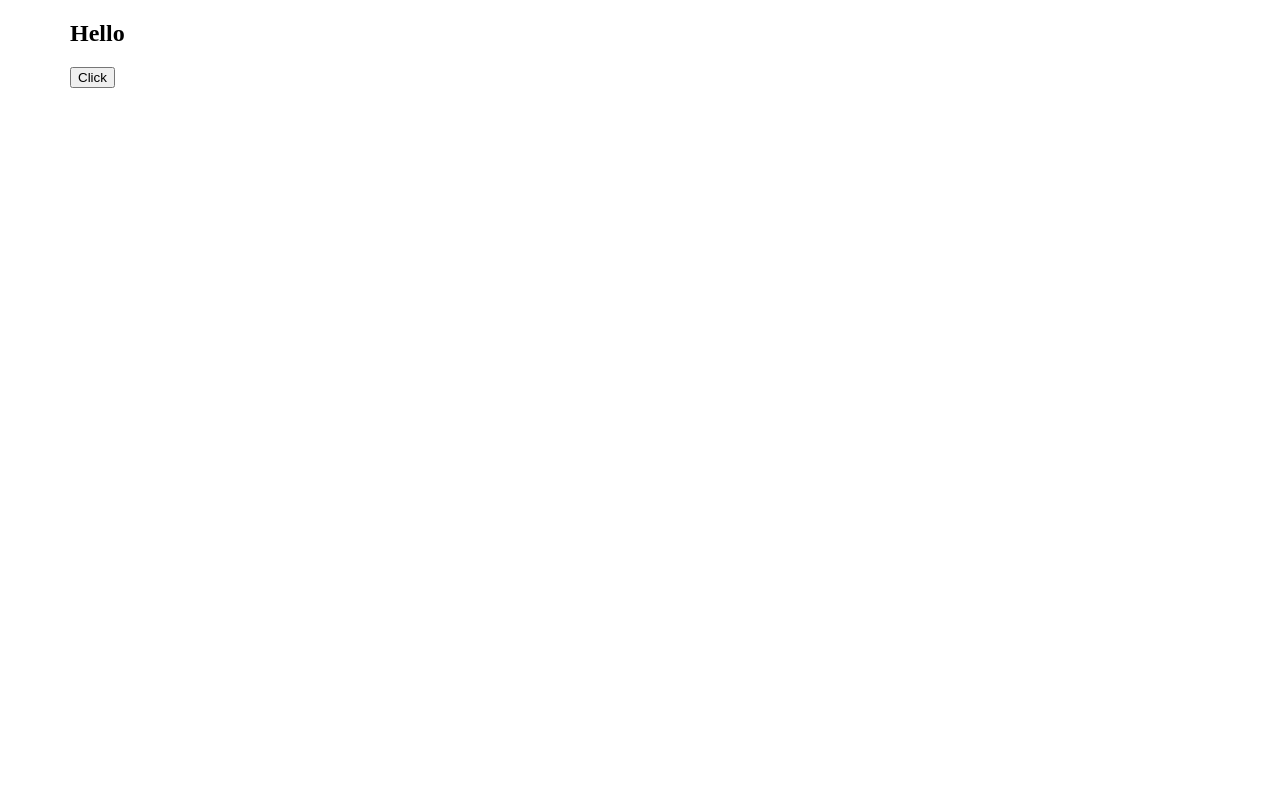
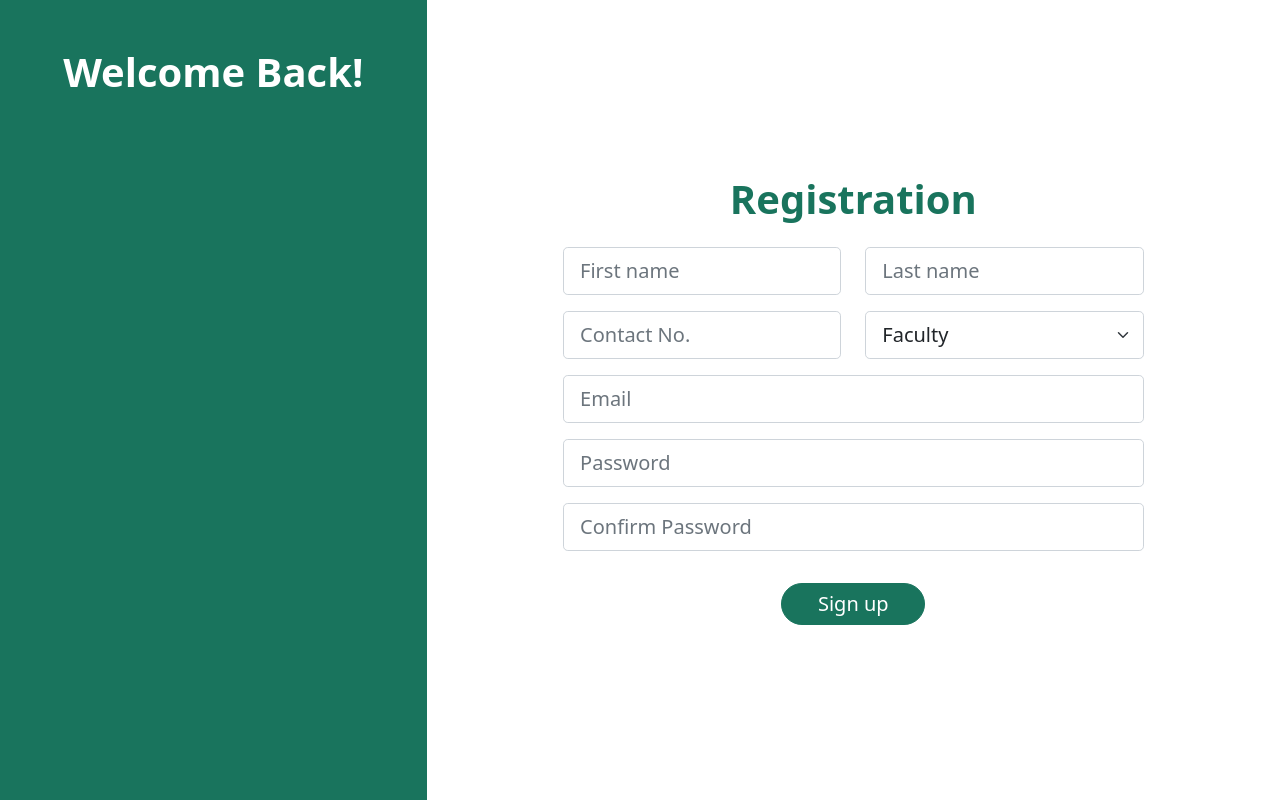
Before and after one commit to DevSelwynJay/Completion-of-Grade-System, a React (Create React App) app: page /registration in a window 1280 px wide. Built offline with nearby package versions, Linux system fonts and the light colour scheme.

Commit message:
registration page started

```diff
--- a/src/App.js
+++ b/src/App.js
@@ -1,16 +1,11 @@
 import './custom_bootstrap/custom_bootstrap.scss';
-
+import Registration from './pages/Registration';
 
 function App() {
   return (
     <div className="App">
 
-       <section className='py-3'>
-         <div className='container'>
-            <h1 className='text-center'>Hello</h1>
-            <button className='btn btn-primary'>Click</button>
-         </div>
-       </section>
+       <Registration/>
 
     </div>
   );
--- a/src/custom_bootstrap/custom_bootstrap.scss
+++ b/src/custom_bootstrap/custom_bootstrap.scss
@@ -1,10 +1,16 @@
-//Dependencies
-@import "../../node_modules/bootstrap/scss/functions";
-@import "../../node_modules/bootstrap/scss/variables";
-@import "../../node_modules/bootstrap/scss/mixins";
+//VARIABLES
+$theme-colors:(
+    "primary": #19745d,
+);
+$headings-color: #19745d;
 
-//Include any optional Bootstrap CSS as needed
-@import "../../node_modules/bootstrap/scss/containers";
-@import "../../node_modules/bootstrap/scss/grid";
+//IMPORT BOOTSTRAP
+@import "../../node_modules/bootstrap/scss/bootstrap.scss";
 
-//Add additional custom code here
+//OVERWRITES
+.btn{
+    border-radius: 50px;
+    width: 9rem;
+    line-height: 1;
+    padding: .6rem;
+}
--- /dev/null
+++ b/src/pages/Registration.js
@@ -0,0 +1,63 @@
+import React from 'react'
+import '../pages/Registration.scss';
+
+
+function Registration(){
+    return(
+      <>
+       <section className='registration'>
+           <div className='container-fluid'>
+            <div className='row'>
+                <div className='col-sm-4 bg-primary p-5'>
+                    <h1 className='text-white fw-bold text-center'>Welcome Back!</h1>
+                </div>
+                <div className='col-sm-8 form'>
+                    <div className='form-container'>
+                    <h1 className='text-center pb-3 fw-bold'>Registration</h1>
+                        <div className='row mb-3'>
+                           <div className='col-sm-6'>
+                              <input type="text" class="form-control form-control-lg" placeholder="First name"/>
+                           </div>
+                           <div className='col-sm-6'>
+                              <input type="text" class="form-control form-control-lg" placeholder="Last name"/>
+                           </div>
+                        </div>
+                        <div className='row mb-3'>
+                           <div className='col-sm-6'>
+                              <input type="text" class="form-control form-control-lg" placeholder="Contact No."/>
+                           </div>
+                           <div className='col-sm-6'>
+                            <select class="form-select form-select-lg" aria-label="Default select example">
+                            <option selected>Faculty</option>
+                            <option value="1">One</option>
+                            <option value="2">Two</option>
+                            <option value="3">Three</option>
+                            </select>
+                           </div>
+                        </div>
+                        <div className='row mb-3'>
+                           <div className='col-sm-12 mb-3'>
+                              <input type="text" class="form-control form-control-lg" placeholder="Email"/>
+                           </div>
+                           <div className='col-sm-12 mb-3'>
+                              <input type="text" class="form-control form-control-lg" placeholder="Password"/>
+                           </div>
+                           <div className='col-sm-12 mb-3'>
+                              <input type="text" class="form-control form-control-lg" placeholder="Confirm Password"/>
+                           </div>
+                        </div>
+                        <div className='row'>
+                            <div className='col-sm-12 d-flex justify-content-center'>
+                               <button className='btn btn-primary btn-lg'>Sign up</button>
+                            </div>
+                        </div>
+                    </div>
+                </div>
+            </div>
+           </div>
+       </section>
+      </>
+    );
+}
+
+export default Registration;
--- /dev/null
+++ b/src/pages/Registration.scss
@@ -0,0 +1,13 @@
+.registration{
+
+    .form{
+       height: 100vh;
+       display: grid;
+       place-items: center;
+
+       &-container{
+           width: 70%;
+       }
+    }
+
+}
```
